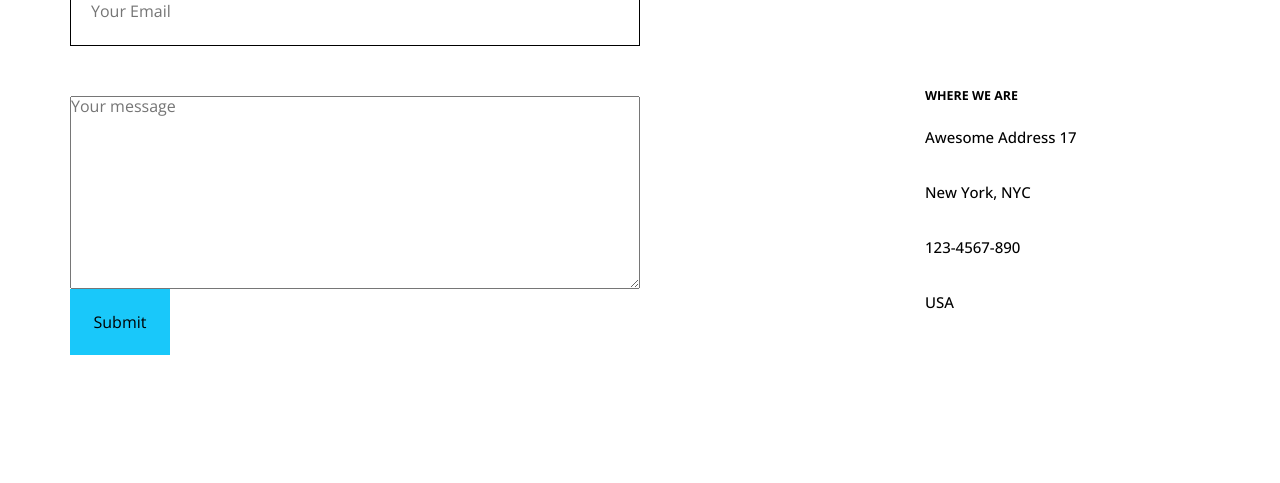
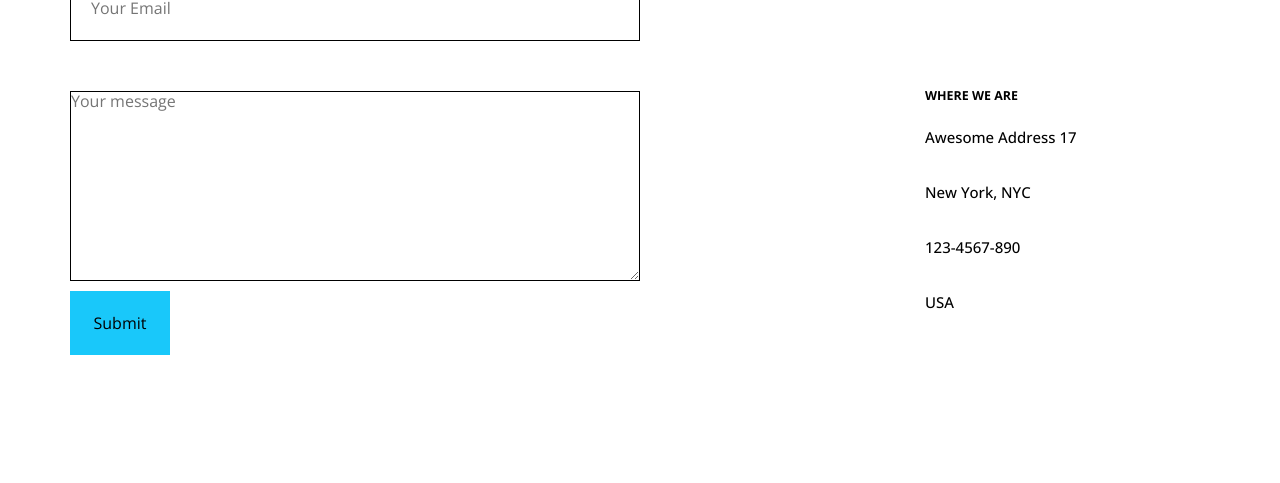
Before and after one commit to Josef8852/HTML-CSS-Template-2, a plain HTML site: page index.html in a window 1280 px wide. Shown: the part 7841-8324 px from the top of the page. Drawn offline with nearby package versions, Linux system fonts and the light colour scheme.

Commit message:
Update casper.css

```diff
--- a/CSS/casper.css
+++ b/CSS/casper.css
@@ -857,6 +857,14 @@ sup {
   width: 100%;
 }
 
+
+
+
+textarea {
+  border : 1px solid black  ;
+  margin-bottom: 10px;
+}
+
 .contact form {
   display: grid;
   grid-template-columns: 1fr;
```
